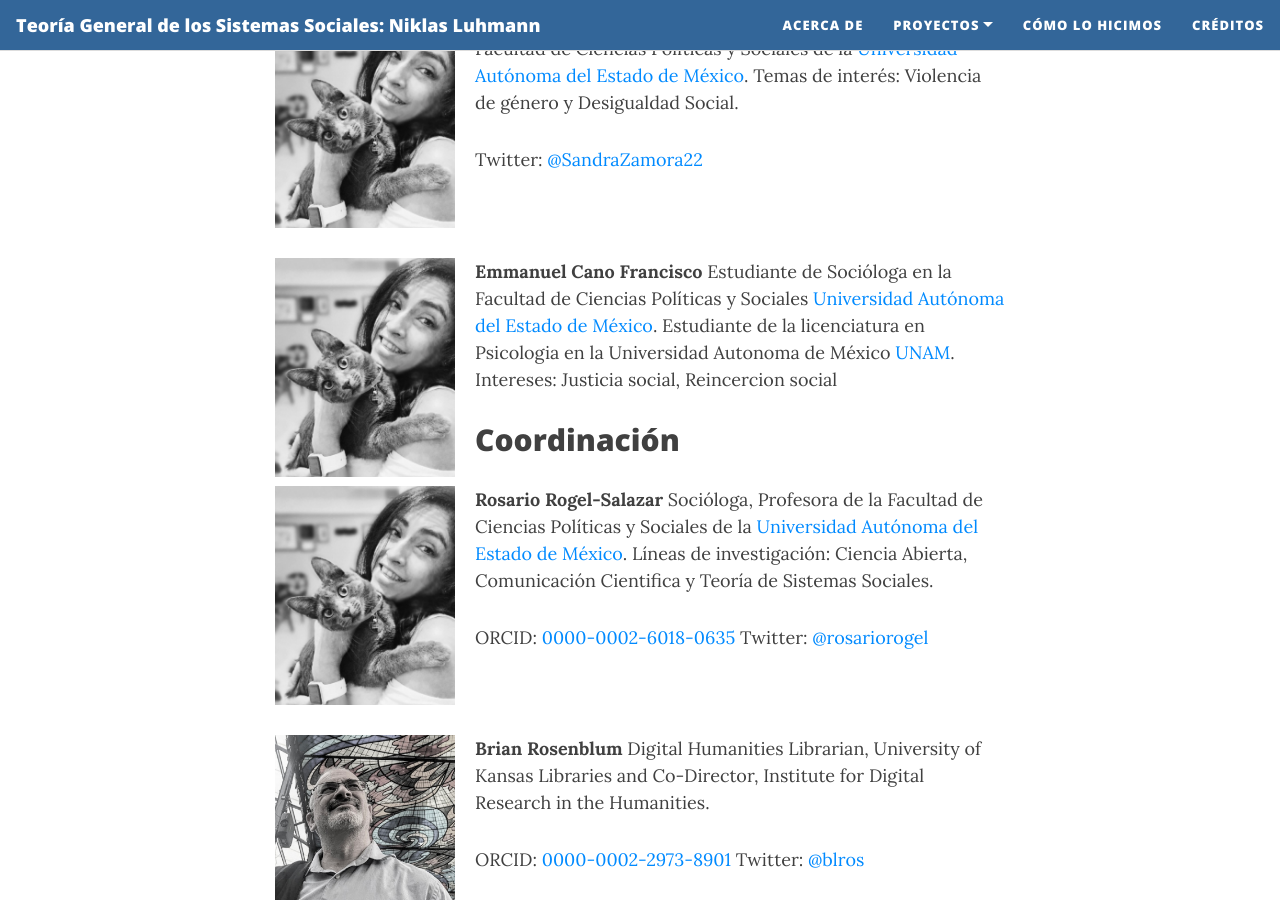
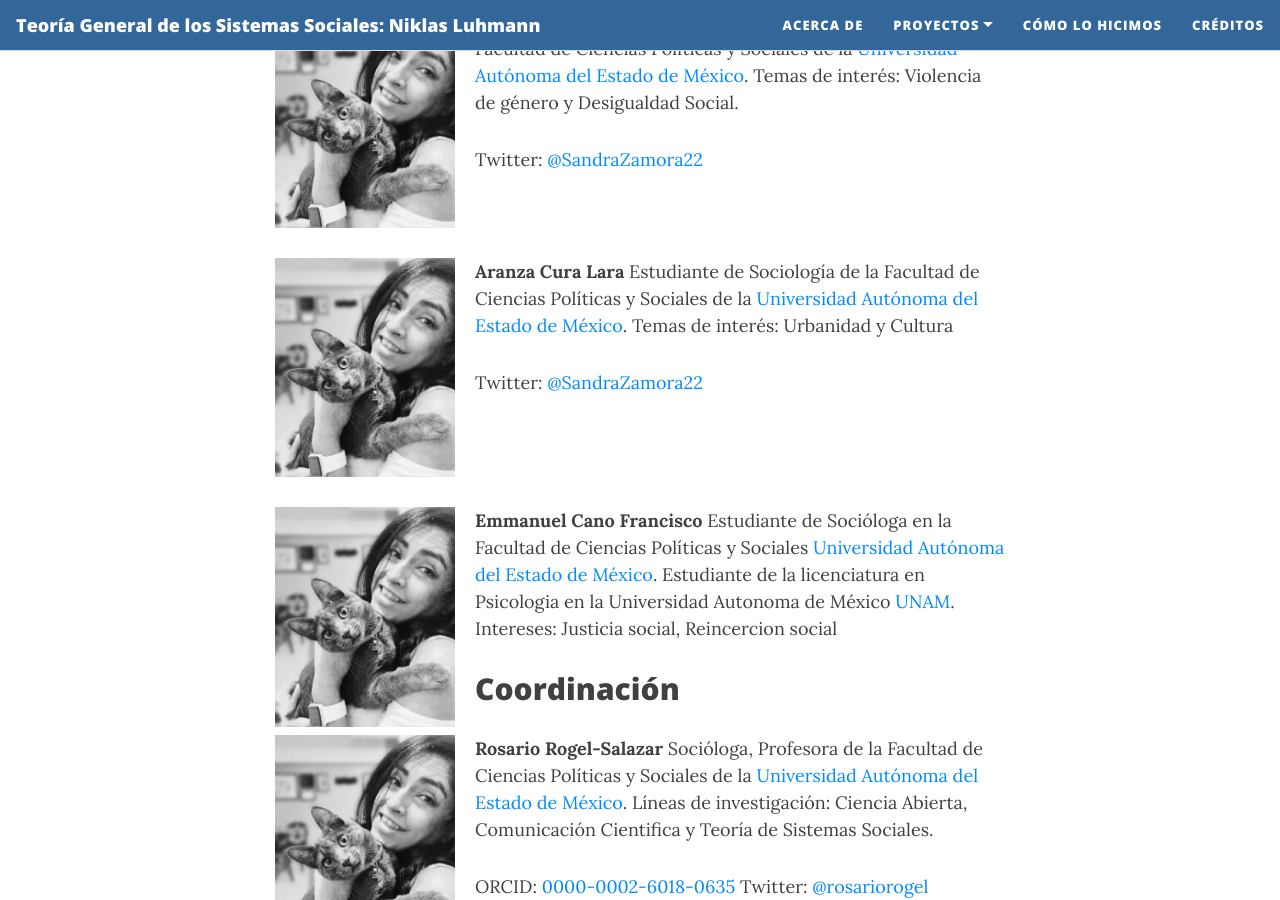
Before and after one commit to rosariorogel/luhmann, a Jekyll site: the page built from _pages/credits.md, in a window 1280 px wide and 900 px high, scrolled down 628 px. Built offline with Jekyll 4.4.1, drawn with Linux system fonts in a browser that asks for light colours; nearby versions of some CDN libraries.

Commit message:
Puse mis créditos

```diff
--- a/_pages/credits.md
+++ b/_pages/credits.md
@@ -14,6 +14,14 @@
 
 <img src="{{ site.baseurl }}/assets/img/FotoRosario.jpg" style="float:left;width:200px;padding-right:20px;">
 **Sandra Ramírez Zamora** Estudiante de Sociología de la Facultad de Ciencias Políticas y Sociales de la [Universidad Autónoma del Estado de México](https://www.uaemex.mx/). Temas de interés: Violencia de género y Desigualdad Social.
+
+Twitter: [@SandraZamora22](https://twitter.com/SandraZamora22)
+
+<div style="clear: both;"></div>
+
+
+<img src="{{ site.baseurl }}/assets/img/FotoRosario.jpg" style="float:left;width:200px;padding-right:20px;">
+**Aranza Cura Lara** Estudiante de Sociología de la Facultad de Ciencias Políticas y Sociales de la [Universidad Autónoma del Estado de México](https://www.uaemex.mx/). Temas de interés: Urbanidad y Cultura
 
 Twitter: [@SandraZamora22](https://twitter.com/SandraZamora22)
 
```
